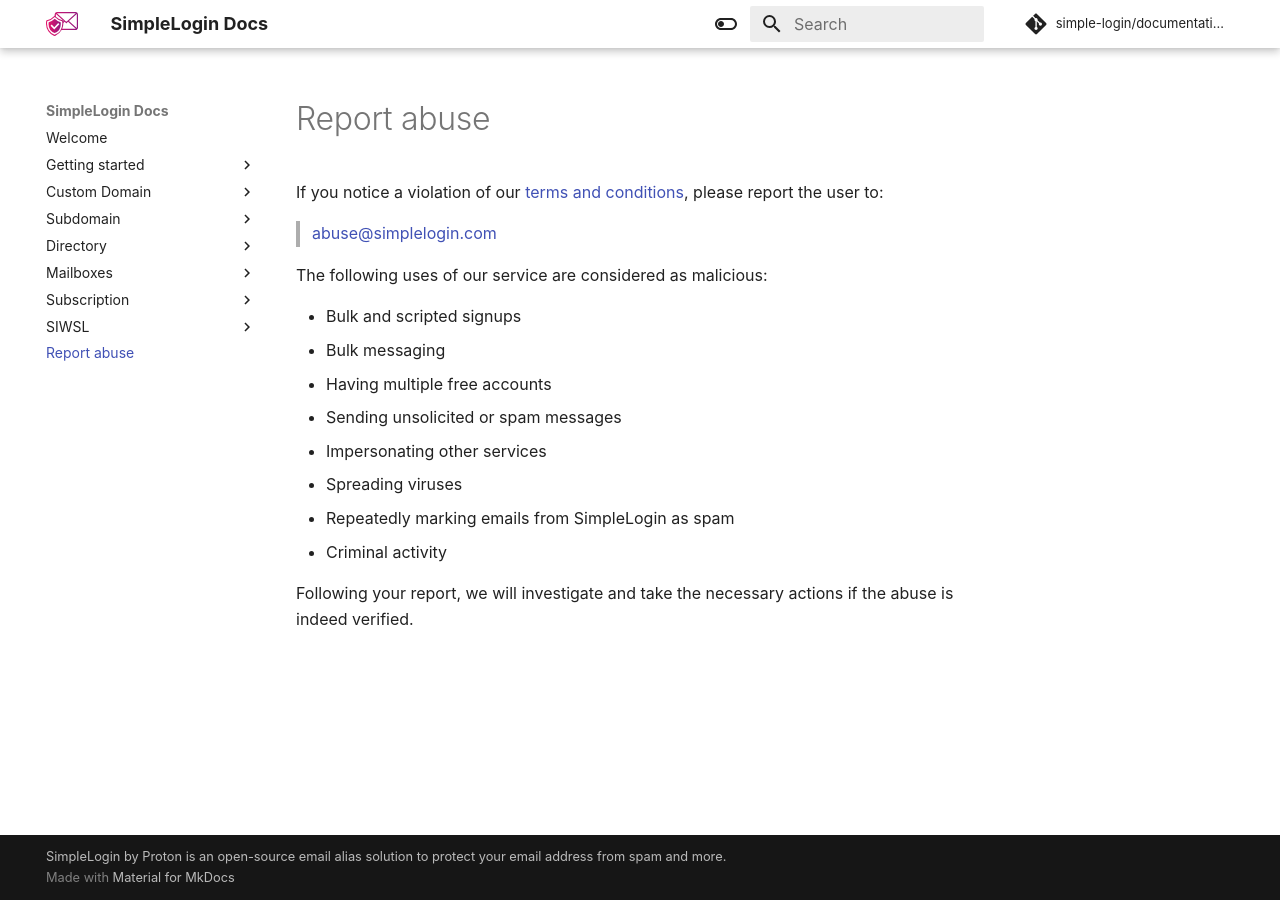
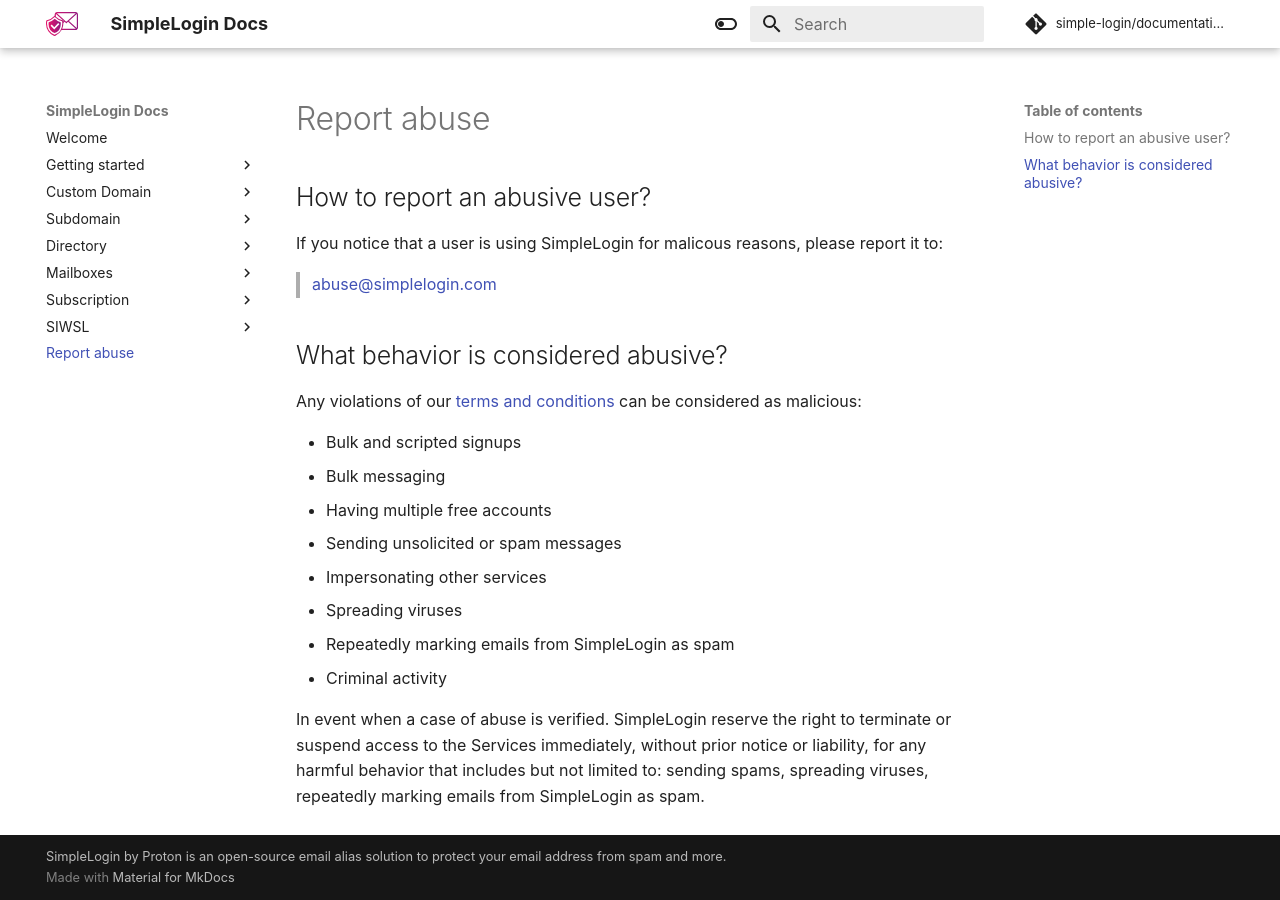
Before and after one commit to simple-login/documentation, an MkDocs documentation site: the page built from docs/report-abuse.md, in a window 1280 px wide. Built offline with MkDocs 1.6.1 and Material for MkDocs 9.7.7, drawn with Linux system fonts in a browser that asks for light colours; comment, search, counter and statistics services are not loaded.

Commit message:
Update report-abuse.md

```diff
--- a/docs/report-abuse.md
+++ b/docs/report-abuse.md
@@ -1,10 +1,15 @@
 # Report abuse
 
-If you notice a violation of our [terms and conditions](https://simplelogin.io/terms/), please report the user to:
 
-> [abuse@simplelogin.com](mailto:abuse@simplelogin.com)
+## How to report an abusive user?
 
-The following uses of our service are considered as malicious:
+If you notice that a user is using SimpleLogin for malicous reasons, please report it to:
+
+> [abuse@simplelogin.com](mailto:abuse@simplelogin.io)
+
+## What behavior is considered abusive?
+
+Any violations of our [terms and conditions](https://simplelogin.io/terms/) can be considered as malicious:
 
 - Bulk and scripted signups
 - Bulk messaging
@@ -16,4 +21,4 @@ The following uses of our service are considered as malicious:
 - Criminal activity
 
 
-Following your report, we will investigate and take the necessary actions if the abuse is indeed verified.
+In event when a case of abuse is verified. SimpleLogin reserve the right to terminate or suspend access to the Services immediately, without prior notice or liability, for any harmful behavior that includes but not limited to: sending spams, spreading viruses, repeatedly marking emails from SimpleLogin as spam.
```
